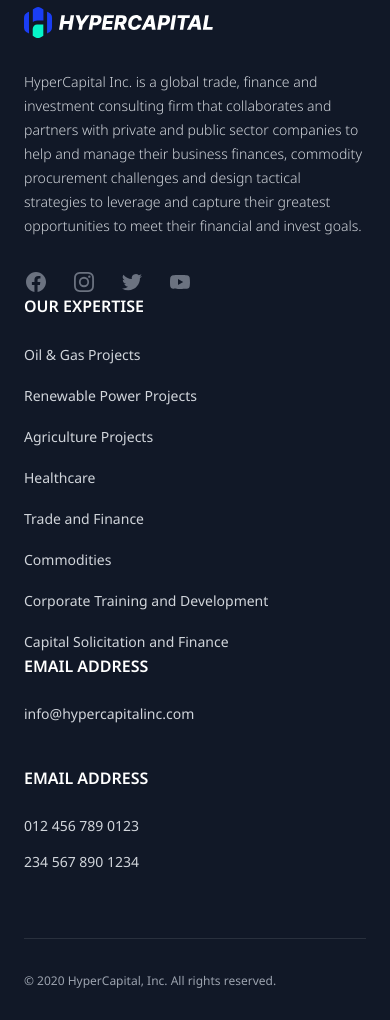
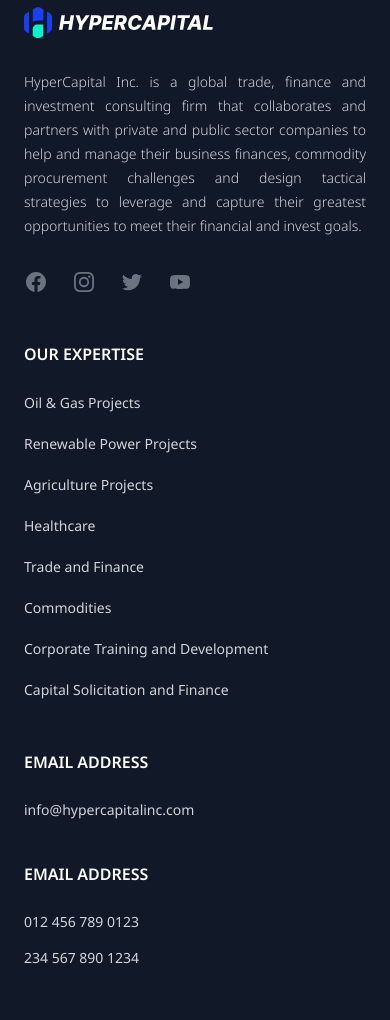
Before and after one commit to sumitbhandari-js/hypercapitalv2, a Next.js app: page / in a window 390 px wide. Shown: the part 9699-10719 px from the top of the page. Built offline with nearby package versions, Linux system fonts and the light colour scheme.

Commit message:
fix:footer lint

```diff
--- a/src/app/layout/Footer.tsx
+++ b/src/app/layout/Footer.tsx
@@ -79,7 +79,7 @@
         <div className="xl:grid xl:grid-cols-3 xl:gap-16">
           <div className="space-y-8">
             <Image src="/footer-logo.svg" width={190} height={70} alt="HyperCapital" />
-            <p className="text-sm leading-6 font-light text-gray-300">
+            <p className="text-sm leading-6 font-light text-gray-300 text-justify">
               HyperCapital Inc. is a global trade, finance and investment consulting firm that collaborates
               and partners with private and public sector companies to help and manage their business
               finances, commodity procurement challenges and design tactical strategies to leverage and
@@ -95,7 +95,7 @@
             </div>
           </div>
 
-          <div>
+          <div className="xl:mt-0 lg:mt-0 mt-12 xl:pl-16 lg:pl-16 pl-0">
             <h3 className="text-base font-semibold leading-6 text-white">OUR EXPERTISE</h3>
             <ul role="list" className="mt-6 space-y-4">
               {navigation.solutions.map((item) => (
@@ -108,7 +108,7 @@
             </ul>
           </div>
 
-          <div className="md:gap-8 space-y-10">
+          <div className="xl:mt-0 lg:mt-0 mt-12 md:gap-8 space-y-10">
             <div className="">
               <h3 className="text-base font-semibold leading-6 text-white">EMAIL ADDRESS</h3>
               <Link
```
Also changed, not shown: .eslintrc.json.
